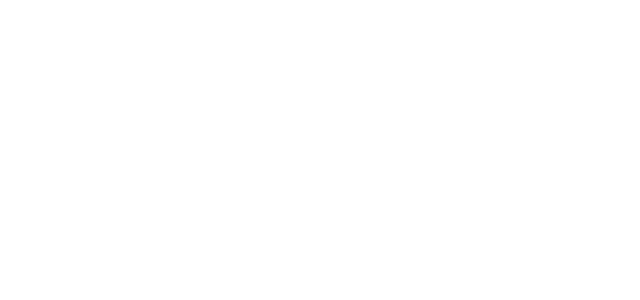
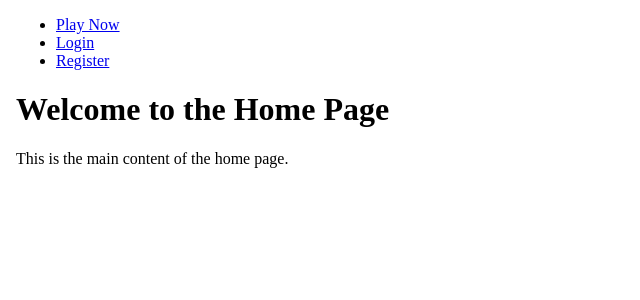
Before and after one commit to miso-tired/hangman-game, a React (Vite) app: page / in a window 1280 px wide. Before the commit this address had no page. Shown: the top 300 px of the page, without its empty margins (0-640 px from the left). Built offline with nearby package versions, Linux system fonts and the light colour scheme; the HTML template or start-up script is replaced by a standard one.

Commit message:
Making landing page for the app.

```diff
--- a/src/App.tsx
+++ b/src/App.tsx
@@ -1,12 +1,13 @@
 // Imports
 import { BrowserRouter as Router, Route, Routes } from "react-router-dom";
 import { Game } from "./pages/Game";
-
+import Home from "./Home";
 
 function App() {
   return (
       <Router>
       <Routes>
+        <Route path='/' element={<Home />} />
         <Route path='/game' element={<Game />} />
       </Routes>
       </Router>
--- /dev/null
+++ b/src/Default.tsx
@@ -0,0 +1,34 @@
+// Imports
+import React, { ReactNode } from 'react';
+
+interface DefProps {
+    children: ReactNode;
+}
+
+const Def: React.FC<DefProps> = ({ children }) => {
+    return (
+        <html>
+            <head>
+                <title>Hangman Game</title>
+            </head>
+            <body>
+                <nav>
+                    <ul>
+                        <li>
+                            <a href='/game'>Play Now</a>
+                        </li>
+                        <li>
+                            <a href='/login'>Login</a>
+                        </li>
+                        <li>
+                            <a href='/register'>Register</a>
+                        </li>
+                    </ul>
+                </nav>
+                {children}
+            </body>
+        </html>
+    );
+};
+
+export default Def;
--- /dev/null
+++ b/src/Home.tsx
@@ -0,0 +1,14 @@
+// Imports
+import React from 'react';
+import Def from './Default';
+
+const Home: React.FC = () => {
+    return (
+        <Def>
+            <h1>Welcome to the Home Page</h1>
+            <p>This is the main content of the home page.</p>
+        </Def>
+    );
+};
+
+export default Home;
```
